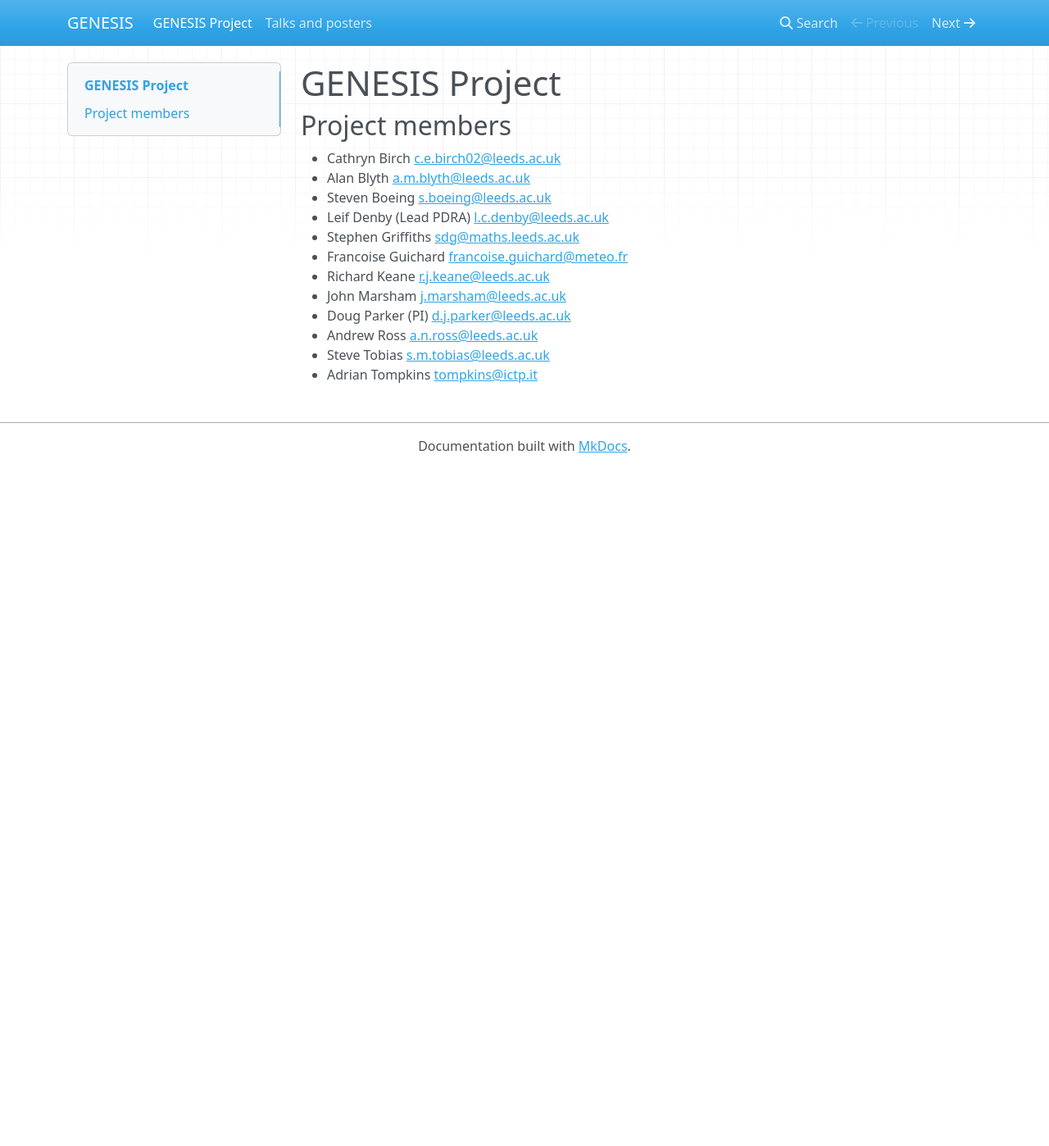
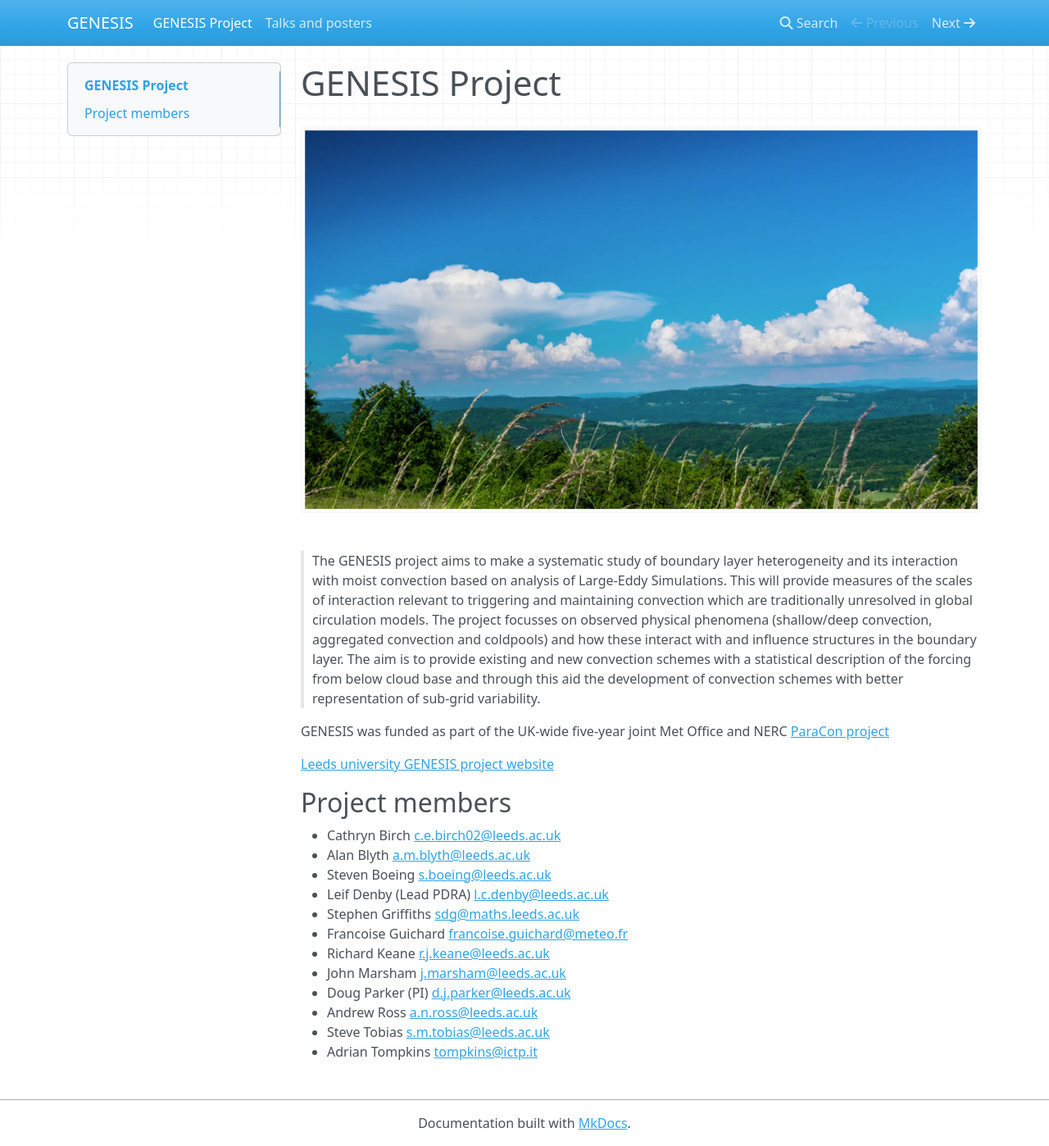
Before and after one commit to leifdenby/GENESIS-website, an MkDocs documentation site: the page built from docs/index.md, in a window 1280 px wide and 1398 px high. Shown: the whole window at 82% size. Built offline with MkDocs 1.6.1, drawn with Linux system fonts in a browser that asks for light colours; nearby versions of some CDN libraries.

Commit message:
Add title page text

```diff
--- a/docs/index.md
+++ b/docs/index.md
@@ -1,4 +1,24 @@
 # GENESIS Project
+
+![Example of ongoing convection](images/triggered-convective-clouds.png)
+
+> The GENESIS project aims to make a systematic study of boundary layer
+heterogeneity and its interaction with moist convection based on analysis of
+Large-Eddy Simulations. This will provide measures of the scales of interaction
+relevant to triggering and maintaining convection which are traditionally
+unresolved in global circulation models. The project focusses on observed
+physical phenomena (shallow/deep convection, aggregated convection and
+coldpools) and how these interact with and influence structures in the boundary
+layer. The aim is to provide existing and new convection schemes with
+a statistical description of the forcing from below cloud base and through this
+aid the development of convection schemes with better representation of
+sub-grid variability.
+
+GENESIS was funded as part of the UK-wide five-year joint Met Office and NERC
+[ParaCon project](https://www.metoffice.gov.uk/research/collaboration/paracon)
+
+[Leeds university GENESIS project
+website](https://fluids.leeds.ac.uk/research/genesis-triggering-of-convection-paracon-programme/)
 
 ## Project members
 
```
Also changed, not shown: 1 other file.
